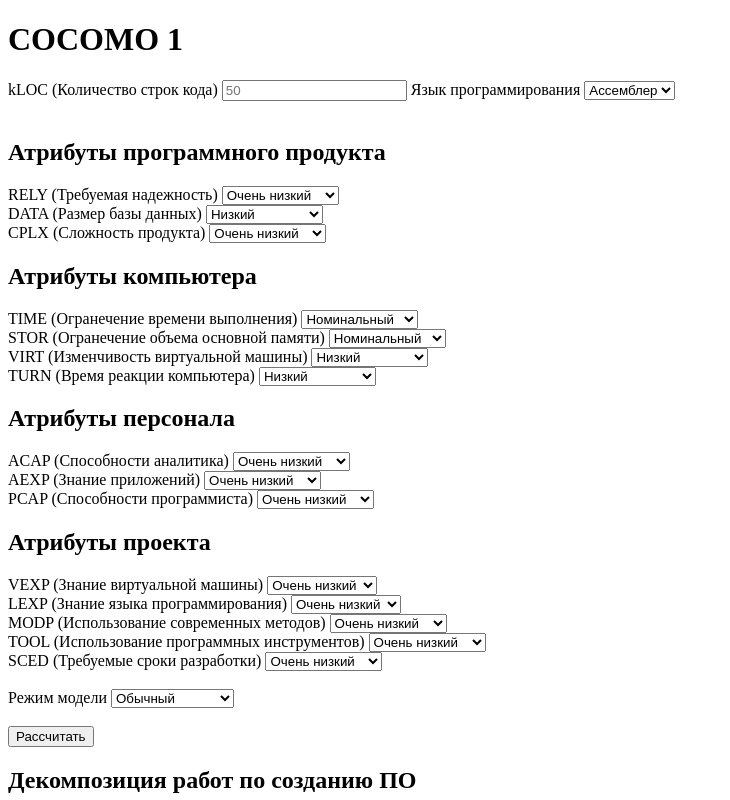
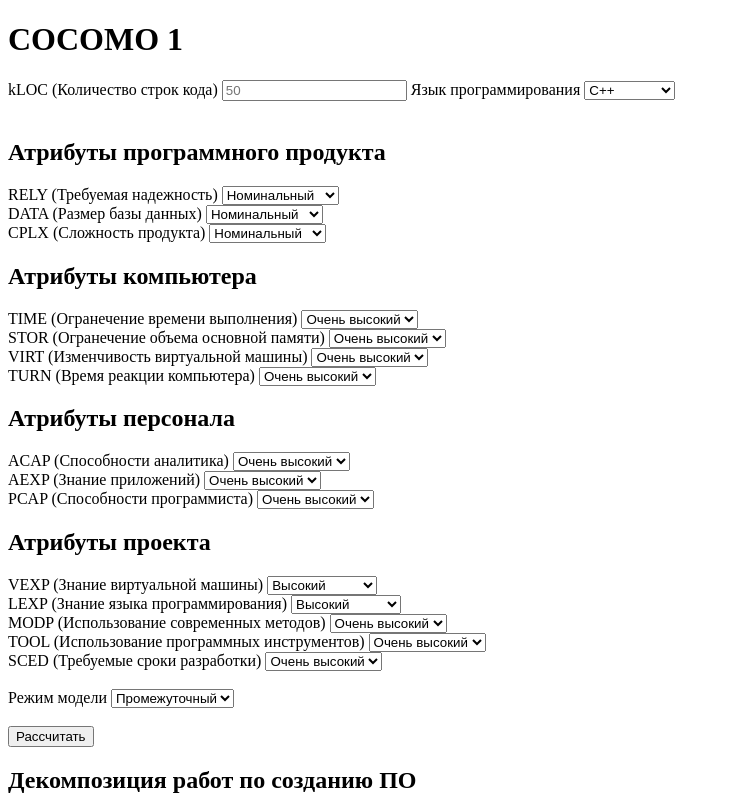
Before and after one commit to Unatart/COCOMO, a plain HTML site: page COCOMO1/index.html in a window 1280 px wide. Shown: the top 800 px of the page, without its empty margins (0-730 px from the left). Drawn offline with nearby package versions, Linux system fonts and the light colour scheme.

Commit message:
minor fixes

```diff
--- a/COCOMO1/index.html
+++ b/COCOMO1/index.html
@@ -1,153 +1,156 @@
 <!DOCTYPE html>
-<html>
+<html lang="en">
+<head>
+	<meta charset="UTF-8">
+	<title>Title</title>
+</head>
 <body>
 <header>
 	<h1> COCOMO 1 </h1>
 	<!-- -->
 	<div>
 		<label for="kloc">kLOC (Количество строк кода)</label>
-		<input id="kloc" type="text" placeholder="50" required />
+		<input id="kloc" type="text" placeholder="50" required/>
 		<label for="lang">Язык программирования</label>
 		<select id="lang">
-			<option value="1"> Ассемблер </option>
-			<option value="2.5"> С </option>
-			<option value="3"> Кобол </option>
-			<option value="3"> Фортран </option>
-			<option value="3.5"> Паскаль </option>
-			<option value="6"> С++ </option>
-			<option value="6"> Java </option>
-			<option value="6.5"> Ada 95 </option>
-			<option value="8.5"> Access </option>
-			<option value="11"> Delphi </option>
-			<option value="16"> COBRA </option>
+			<option value="1"> Ассемблер</option>
+			<option value="2.5"> С</option>
+			<option value="3"> Кобол</option>
+			<option value="3"> Фортран</option>
+			<option value="3.5"> Паскаль</option>
+			<option value="6" selected> С++</option>
+			<option value="6"> Java</option>
+			<option value="6.5"> Ada 95</option>
+			<option value="8.5"> Access</option>
+			<option value="11"> Delphi</option>
+			<option value="16"> COBRA</option>
 		</select><br>
 		<br>
 		<h2>Атрибуты программного продукта</h2>
 		<label for="RELY">RELY (Требуемая надежность)</label>
 		<select id="RELY">
-			<option value="0.75"> Очень низкий </option>
-			<option value="0.86"> Низкий </option>
-			<option value="1"> Номинальный </option>
-			<option value="1.15"> Высокий </option>
-			<option value="1.4"> Очень высокий </option>
+			<option value="0.75"> Очень низкий</option>
+			<option value="0.86"> Низкий</option>
+			<option value="1" selected> Номинальный</option>
+			<option value="1.15"> Высокий</option>
+			<option value="1.4"> Очень высокий</option>
 		</select><br>
 		<label for="DATA">DATA (Размер базы данных)</label>
 		<select id="DATA">
-			<option value="0.94"> Низкий </option>
-			<option value="1"> Номинальный </option>
-			<option value="1.08"> Высокий </option>
-			<option value="1.16"> Очень высокий </option>
+			<option value="0.94"> Низкий</option>
+			<option value="1" selected> Номинальный</option>
+			<option value="1.08"> Высокий</option>
+			<option value="1.16"> Очень высокий</option>
 		</select><br>
 		<label for="CPLX">CPLX (Сложность продукта)</label>
 		<select id="CPLX">
-			<option value="0.7"> Очень низкий </option>
-			<option value="0.85"> Низкий </option>
-			<option value="1.0"> Номинальный </option>
-			<option value="1.15"> Высокий </option>
-			<option value="1.3"> Очень высокий </option>
+			<option value="0.7"> Очень низкий</option>
+			<option value="0.85"> Низкий</option>
+			<option value="1.0" selected> Номинальный</option>
+			<option value="1.15"> Высокий</option>
+			<option value="1.3"> Очень высокий</option>
 		</select><br>
 		<h2>Атрибуты компьютера</h2>
 		<label for="TIME">TIME (Огранечение времени выполнения)</label>
 		<select id="TIME">
-			<option value="1"> Номинальный </option>
-			<option value="1.11"> Высокий </option>
-			<option value="1.5"> Очень высокий </option>
+			<option value="1"> Номинальный</option>
+			<option value="1.11"> Высокий</option>
+			<option value="1.5" selected> Очень высокий</option>
 		</select><br>
 		<label for="STOR">STOR (Огранечение объема основной памяти)</label>
 		<select id="STOR">
-			<option value="1"> Номинальный </option>
-			<option value="1.06"> Высокий </option>
-			<option value="1.21"> Очень высокий </option>
+			<option value="1"> Номинальный</option>
+			<option value="1.06"> Высокий</option>
+			<option value="1.21" selected> Очень высокий</option>
 		</select><br>
 		<label for="VIRT">VIRT (Изменчивость виртуальной машины)</label>
 		<select id="VIRT">
-			<option value="0.87"> Низкий </option>
-			<option value="1"> Номинальный </option>
-			<option value="1.15"> Высокий </option>
-			<option value="1.3"> Очень высокий </option>
+			<option value="0.87"> Низкий</option>
+			<option value="1"> Номинальный</option>
+			<option value="1.15"> Высокий</option>
+			<option value="1.3" selected> Очень высокий</option>
 		</select><br>
 		<label for="TURN">TURN (Время реакции компьютера)</label>
 		<select id="TURN">
-			<option value="0.87"> Низкий </option>
-			<option value="1"> Номинальный </option>
-			<option value="1.07"> Высокий </option>
-			<option value="1.15"> Очень высокий </option>
+			<option value="0.87"> Низкий</option>
+			<option value="1"> Номинальный</option>
+			<option value="1.07"> Высокий</option>
+			<option value="1.15" selected> Очень высокий</option>
 		</select><br>
 		<h2>Атрибуты персонала</h2>
 		<label for="ACAP">ACAP (Способности аналитика)</label>
 		<select id="ACAP">
-			<option value="1.46"> Очень низкий </option>
-			<option value="1.19"> Низкий </option>
-			<option value="1"> Номинальный </option>
-			<option value="0.86"> Высокий </option>
-			<option value="0.71"> Очень высокий </option>
+			<option value="1.46"> Очень низкий</option>
+			<option value="1.19"> Низкий</option>
+			<option value="1"> Номинальный</option>
+			<option value="0.86"> Высокий</option>
+			<option value="0.71" selected> Очень высокий</option>
 		</select><br>
 		<label for="AEXP">AEXP (Знание приложений)</label>
 		<select id="AEXP">
-			<option value="1.29"> Очень низкий </option>
-			<option value="1.15"> Низкий </option>
-			<option value="1"> Номинальный </option>
-			<option value="0.91"> Высокий </option>
-			<option value="0.82"> Очень высокий </option>
+			<option value="1.29"> Очень низкий</option>
+			<option value="1.15"> Низкий</option>
+			<option value="1"> Номинальный</option>
+			<option value="0.91"> Высокий</option>
+			<option value="0.82" selected> Очень высокий</option>
 		</select><br>
 		<label for="PCAP">PCAP (Способности программиста)</label>
 		<select id="PCAP">
-			<option value="1.42"> Очень низкий </option>
-			<option value="1.17"> Низкий </option>
-			<option value="1"> Номинальный </option>
-			<option value="0.86"> Высокий </option>
-			<option value="0.7"> Очень высокий </option>
+			<option value="1.42"> Очень низкий</option>
+			<option value="1.17"> Низкий</option>
+			<option value="1"> Номинальный</option>
+			<option value="0.86"> Высокий</option>
+			<option value="0.7" selected> Очень высокий</option>
 		</select><br>
 		<h2>Атрибуты проекта</h2>
 		<label for="VEXP">VEXP (Знание виртуальной машины)</label>
 		<select id="VEXP">
-			<option value="1.21"> Очень низкий </option>
-			<option value="1.1"> Низкий </option>
-			<option value="1"> Номинальный </option>
-			<option value="0.9"> Высокий </option>
+			<option value="1.21"> Очень низкий</option>
+			<option value="1.1"> Низкий</option>
+			<option value="1"> Номинальный</option>
+			<option value="0.9" selected> Высокий</option>
 		</select><br>
 		<label for="LEXP">LEXP (Знание языка программирования)</label>
 		<select id="LEXP">
-			<option value="1.14"> Очень низкий </option>
-			<option value="1.07"> Низкий </option>
-			<option value="1"> Номинальный </option>
-			<option value="0.95"> Высокий </option>
+			<option value="1.14"> Очень низкий</option>
+			<option value="1.07"> Низкий</option>
+			<option value="1"> Номинальный</option>
+			<option value="0.95" selected> Высокий</option>
 		</select><br>
 		<label for="MODP">MODP (Использование современных методов)</label>
 		<select id="MODP">
-			<option value="1.24"> Очень низкий </option>
-			<option value="1.1"> Низкий </option>
-			<option value="1"> Номинальный </option>
-			<option value="0.91"> Высокий </option>
-			<option value="0.82"> Очень высокий </option>
+			<option value="1.24"> Очень низкий</option>
+			<option value="1.1"> Низкий</option>
+			<option value="1"> Номинальный</option>
+			<option value="0.91"> Высокий</option>
+			<option value="0.82" selected> Очень высокий</option>
 		</select><br>
 		<label for="TOOL">TOOL (Использование программных инструментов)</label>
 		<select id="TOOL">
-			<option value="1.24"> Очень низкий </option>
-			<option value="1.1"> Низкий </option>
-			<option value="1"> Номинальный </option>
-			<option value="0.91"> Высокий </option>
-			<option value="0.82"> Очень высокий </option>
+			<option value="1.24"> Очень низкий</option>
+			<option value="1.1"> Низкий</option>
+			<option value="1"> Номинальный</option>
+			<option value="0.91"> Высокий</option>
+			<option value="0.82" selected> Очень высокий</option>
 		</select><br>
 		<label for="SCED">SCED (Требуемые сроки разработки)</label>
 		<select id="SCED">
-			<option value="1.23"> Очень низкий </option>
-			<option value="1.08"> Низкий </option>
-			<option value="1"> Номинальный </option>
-			<option value="1.04"> Высокий </option>
-			<option value="1.1"> Очень высокий </option>
+			<option value="1.23"> Очень низкий</option>
+			<option value="1.08"> Низкий</option>
+			<option value="1"> Номинальный</option>
+			<option value="1.04"> Высокий</option>
+			<option value="1.1" selected> Очень высокий</option>
 		</select><br>
 		<br>
 		<label for="mode">Режим модели</label>
 		<select id="mode">
-			<option value="simple"> Обычный </option>
-			<option value="inter"> Промежуточный </option>
-			<option value="buildin"> Встроенный </option>
+			<option value="simple"> Обычный</option>
+			<option value="inter" selected> Промежуточный</option>
+			<option value="buildin"> Встроенный</option>
 		</select><br>
 		<br>
 		<button id="countBtn" type="submit">Рассчитать</button>
-	</div>
-	<div>
+
 		<h2>Декомпозиция работ по созданию ПО</h2>
 		<table>
 			<tr>
@@ -228,6 +231,7 @@
 	</div>
 	<div>
 		<h2>Распределение работ и времени по стадиям жизненного цикла</h2>
+		<h5>Снаружи - человеко/месяцы, внутри - месяцы</h5>
 		<table>
 			<tr>
 				<th>Вид деятельности</th>
```
Also changed, not shown: COCOMO1/index.js (+21 -17 lines).
